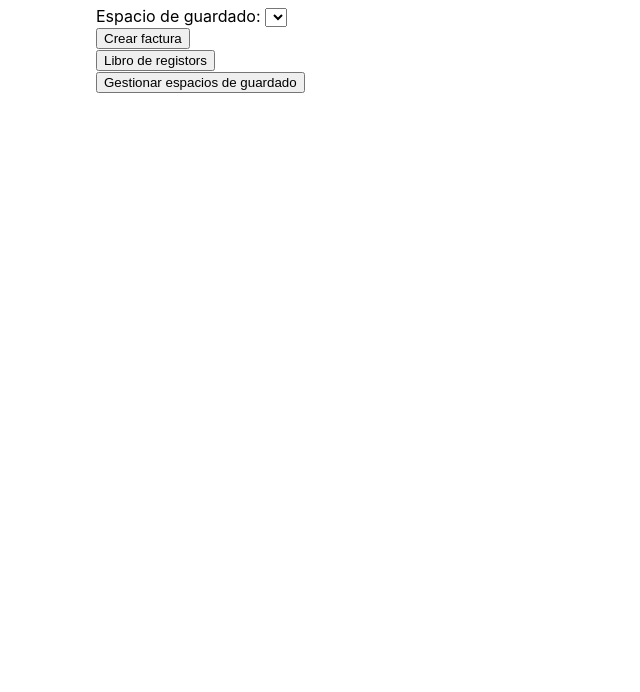
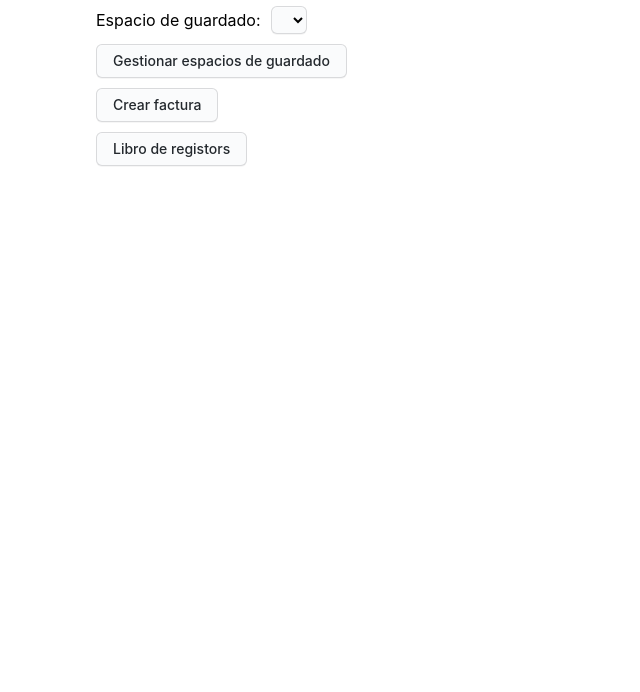
Before and after one commit to pedrofmu/facturacion_facil, an Electron app: page src/views/home/home.html in a window 800 px wide. Shown: the part 108-800 px from the top of the page, without its empty margins (0-640 px from the left). Drawn offline with Linux system fonts and the light colour scheme; no server answers.

Commit message:
home mas bonito

```diff
--- /dev/null
+++ b/src/views/common_styles.css
@@ -0,0 +1,104 @@
+/* BUTTON */
+
+button {
+  appearance: none;
+  background-color: #FAFBFC;
+  border: 1px solid rgba(27, 31, 35, 0.15);
+  border-radius: 6px;
+  box-shadow: rgba(27, 31, 35, 0.04) 0 1px 0, rgba(255, 255, 255, 0.25) 0 1px 0 inset;
+  box-sizing: border-box;
+  color: #24292E;
+  cursor: pointer;
+  display: inline-block;
+  font-family: -apple-system, system-ui, "Segoe UI", Helvetica, Arial, sans-serif, "Apple Color Emoji", "Segoe UI Emoji";
+  font-size: 14px;
+  font-weight: 500;
+  line-height: 20px;
+  list-style: none;
+  padding: 6px 16px;
+  position: relative;
+  transition: background-color 0.2s cubic-bezier(0.3, 0, 0.5, 1);
+  user-select: none;
+  -webkit-user-select: none;
+  touch-action: manipulation;
+  vertical-align: middle;
+  white-space: nowrap;
+  word-wrap: break-word;
+}
+
+button:hover {
+  background-color: #F3F4F6;
+  text-decoration: none;
+  transition-duration: 0.1s;
+}
+
+button:disabled {
+  background-color: #FAFBFC;
+  border-color: rgba(27, 31, 35, 0.15);
+  color: #959DA5;
+  cursor: default;
+}
+
+button:active {
+  background-color: #EDEFF2;
+  box-shadow: rgba(225, 228, 232, 0.2) 0 1px 0 inset;
+  transition: none 0s;
+}
+
+button:focus {
+  outline: 1px transparent;
+}
+
+button:before {
+  display: none;
+}
+
+button:-webkit-details-marker {
+  display: none;
+}
+
+/* Select */
+
+:root {
+  --select-border: #777;
+  --select-focus: blue;
+  --select-arrow: var(--select-border);
+}
+
+.select {
+  border: 1px solid rgba(27, 31, 35, 0.15);
+  border-radius: 6px;
+  box-shadow: rgba(27, 31, 35, 0.04) 0 1px 0, rgba(255, 255, 255, 0.25) 0 1px 0 inset;
+  padding: 0.25em 0.5em;
+  font-family: -apple-system, system-ui, "Segoe UI", Helvetica, Arial, sans-serif, "Apple Color Emoji", "Segoe UI Emoji";
+  font-size: 14px;
+  line-height: 20px;
+  background-color: #FAFBFC;
+  display: grid;
+  grid-template-areas: "select";
+  align-items: center;
+}
+
+.select:hover {
+  background-color: #F3F4F6;
+  text-decoration: none;
+  transition-duration: 0.1s;
+}
+
+select,
+.select:after {
+  grid-area: select;
+}
+
+select::-ms-expand {
+  display: none;
+}
+
+.select::after {
+  content: "";
+  width: 0.8em;
+  height: 0.5em;
+  background-color: var(--select-arrow);
+  clip-path: polygon(100% 0%, 0 0%, 50% 100%);
+  justify-self: end;
+}
--- a/src/views/home/home.css
+++ b/src/views/home/home.css
@@ -1,7 +1,21 @@
 body {
-  font-family: -apple-system, BlinkMacSystemFont, 'Segoe UI', Roboto, Helvetica,
-    Arial, sans-serif;
+  font-family: -apple-system, system-ui, "Segoe UI", Helvetica, Arial, sans-serif, "Apple Color Emoji", "Segoe UI Emoji";
   margin: auto;
   max-width: 38rem;
   padding: 2rem;
 }
+
+.db_selector_div {
+  display: flex;
+  align-items: center;
+  align-content: center;
+  margin-bottom: 10px;
+}
+
+#db_selector_txt {
+  margin-right: 10px;
+}
+
+.btn_div {
+  margin-bottom: 10px;
+}
--- a/src/views/home/home.html
+++ b/src/views/home/home.html
@@ -3,23 +3,29 @@
 
 <head>
   <meta charset="UTF-8" />
-  <title>Hello World!</title>
+  <title>facturacon facil - home</title>
 
+  <link rel="stylesheet" href="../common_styles.css" />
   <link rel="stylesheet" href="home.css" />
 
   <script defer src="home.js"></script>
 </head>
 
 <body>
-  <h1>HOME</h1>
-  <label>Espacio de guardado: </label>
-  <select id="db_selector"></select>
-  <br>
-  <button type="button" id="to_ingresos_btn">Crear factura</button>
-  <br>
-  <button type="button" id="to_record_book_btn">Libro de registors</button>
-  <br>
-  <button type="button" id="to_manage_db">Gestionar espacios de guardado</button>
+  <h1>Facturación facil</h1>
+  <div class="db_selector_div">
+    <label id="db_selector_txt">Espacio de guardado: </label>
+    <select class="select" id="db_selector"></select>
+  </div>
+  <div class="to_manage_div btn_div">
+    <button type="button" id="to_manage_db">Gestionar espacios de guardado</button>
+  </div>
+  <div class="to_ingresos_div btn_div">
+    <button type="button" id="to_ingresos_btn">Crear factura</button>
+  </div>
+  <div class="to_record_book_div btn_div">
+    <button type="button" id="to_record_book_btn">Libro de registors</button>
+  </div>
 </body>
 
 </html>
```
